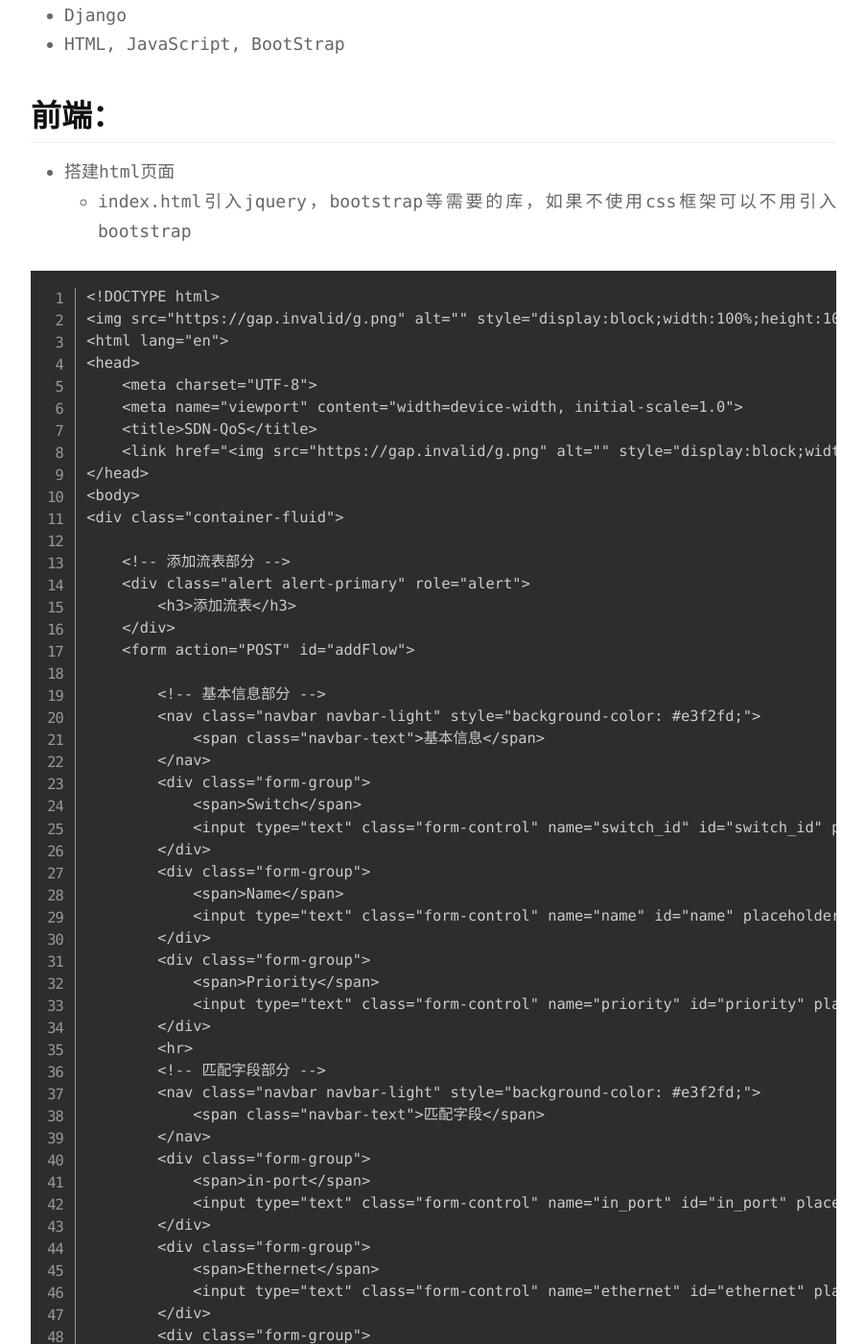
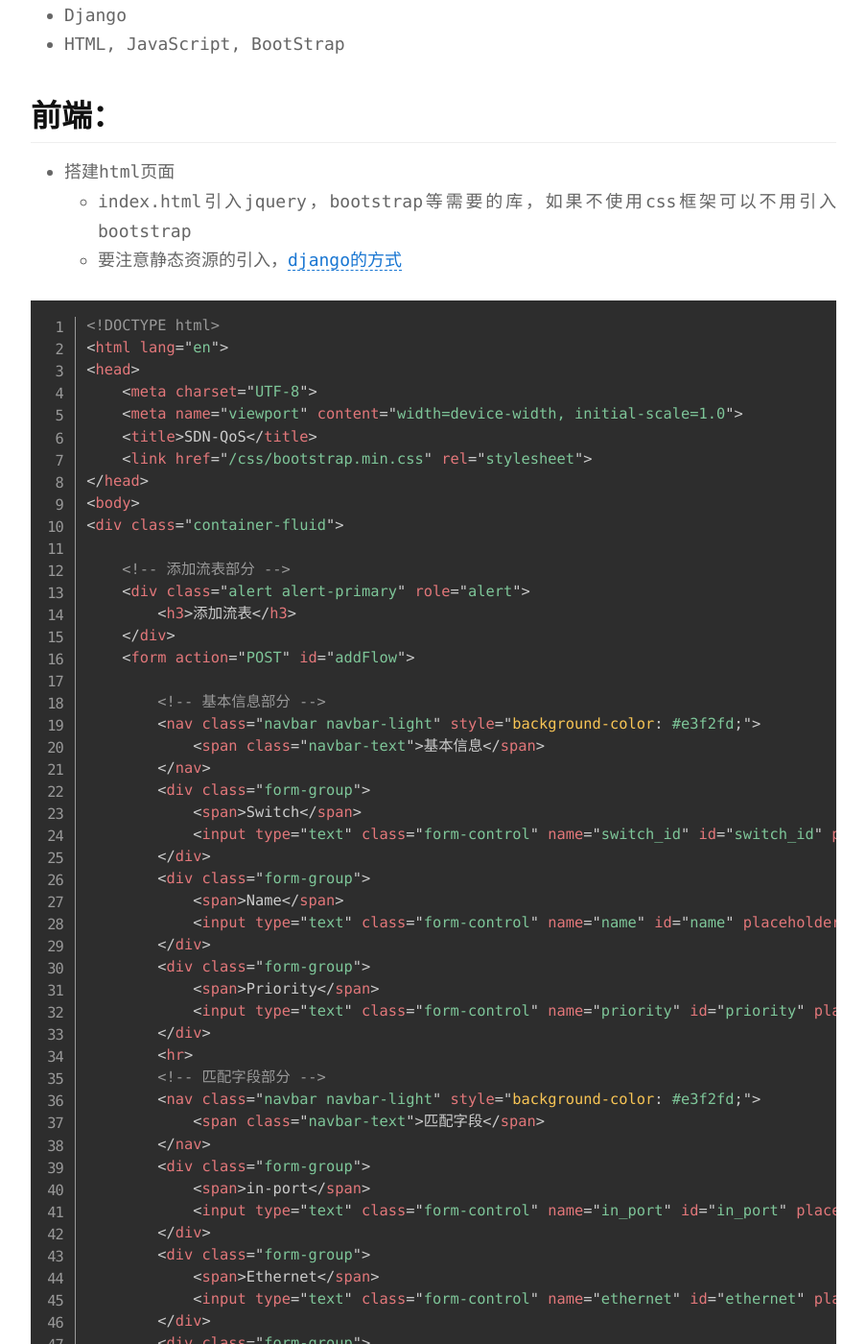
Before and after one commit to LijinPengT/LijinPengT.github.io, a Jekyll site: the page built from _posts/2020-08-18-summer-internship-project-first.md, in a window 1280 px wide and 1400 px high, scrolled down 365 px. Shown: the whole window at 96% size, without its empty margins (188-1091 px from the left). Built offline with Jekyll 4.4.1, drawn with Linux system fonts in a browser that asks for light colours; some of the changed text lies outside the part shown.

Commit message:
update 20200818 summerproject

````diff
--- a/_posts/2020-08-18-summer-internship-project-first.md
+++ b/_posts/2020-08-18-summer-internship-project-first.md
@@ -17,16 +17,16 @@ excerpt: Python-Django项目
 
 + 搭建html页面
     + index.html引入jquery，bootstrap等需要的库，如果不使用css框架可以不用引入bootstrap
+    + 要注意静态资源的引入，[django的方式](https://juejin.im/entry/6844903587470917646)
 
-```
+```html
 <!DOCTYPE html>
-{% load staticfiles %}
 <html lang="en">
 <head>
     <meta charset="UTF-8">
     <meta name="viewport" content="width=device-width, initial-scale=1.0">
     <title>SDN-QoS</title>
-    <link href="{% static 'css/bootstrap.min.css' %}" rel="stylesheet">
+    <link href="/css/bootstrap.min.css" rel="stylesheet">
 </head>
 <body>
 <div class="container-fluid">
@@ -132,7 +132,7 @@ excerpt: Python-Django项目
           </tr>
         </thead>
         <tbody>
-	{% for item in table %}
+	<!-- 这个用for循环读取 -->
           <tr>
             <th scope="row">
                 <div class="custom-control custom-switch">
@@ -144,7 +144,6 @@ excerpt: Python-Django项目
             <td>{{item.match}}</td>
             <td>{{item.instruction}}</td>
           </tr>
-	{% endfor %}
         </tbody>
       </table>
 </div>
````
